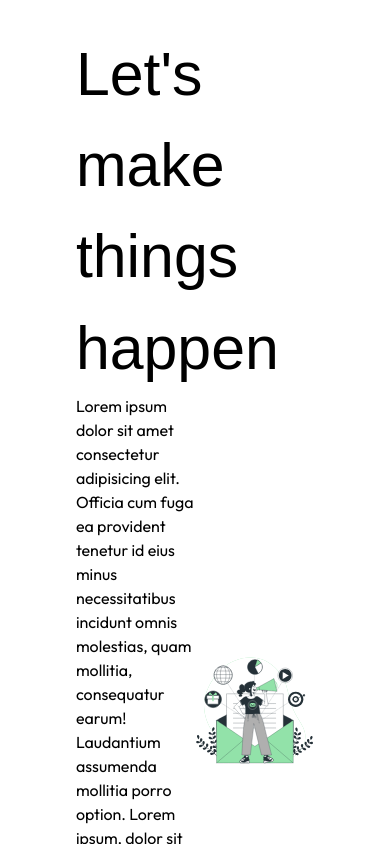
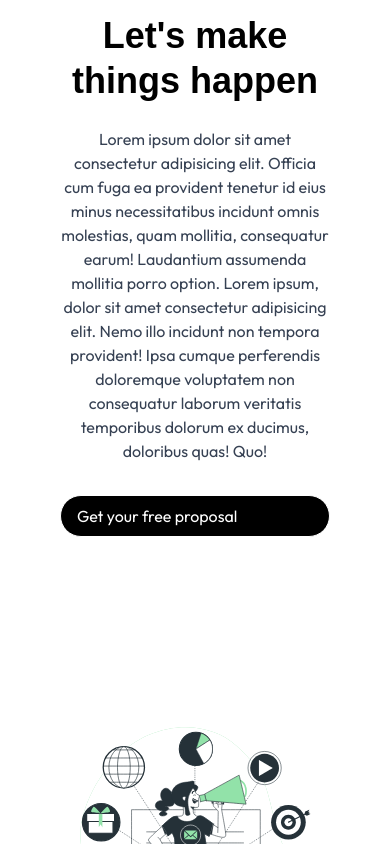
Before and after one commit to PaperNsalt/qoute-generator, a React (Vite) app: page /#/ in a window 390 px wide. Shown: the part 3580-4424 px from the top of the page. Built offline with nearby package versions, Linux system fonts and the light colour scheme; a web font is replaced by a local one.

Commit message:
responsive in homepage section (5)

```diff
--- a/src/pages/HomePage.jsx
+++ b/src/pages/HomePage.jsx
@@ -227,11 +227,27 @@ function HomePage() {
       </section>
 
  <section>
-        <div className="grid grid-cols-2 p-10">
-          <div className="flex flex-col justify-evenly items-start">
-            <h1 className="text-[3.8rem]">Let's make things happen</h1>
+  {/* 1. grid-cols-1: Single column layout for mobile.
+    2. md:grid-cols-2: Two-column layout for medium screens (tablets/desktops) and up.
+    3. gap-8: Adds space between the text and the animation when stacked.
+    4. p-6 md:p-10: Reduces padding on mobile to save space.
+  */}
+  <div className="grid grid-cols-1 md:grid-cols-2 gap-8 md:gap-0 p-6 md:p-10">
 
-            <p>
+    {/* Text Container */}
+    <div className="flex flex-col justify-center md:justify-evenly md:items-center">
+
+      {/* Typography Adjustments:
+         - text-4xl: Smaller, readable heading for mobile.
+         - lg:text-[3.8rem]: Original large size for large screens.
+         - leading-tight: Improves readability of the heading.
+      */}
+      <h1 className="text-4xl text-center lg:text-[3.8rem] leading-tight font-bold mb-6 md:mb-0">
+        Let's make things happen
+      </h1>
+
+      {/* Paragraph: Added standard text size for mobile and margin for spacing */}
+      <p className="text-base text-center md:text-lg text-gray-700 mb-8 md:mb-0">
         Lorem ipsum dolor sit amet consectetur adipisicing elit. Officia
         cum fuga ea provident tenetur id eius minus necessitatibus
         incidunt omnis molestias, quam mollitia, consequatur earum!
@@ -245,7 +261,8 @@ function HomePage() {
       <ButtonLink label="Get your free proposal" />
     </div>
 
-          <div className="flex justify-center items-center">
+    {/* Animation Container */}
+    <div className="flex justify-center items-center mt-8 md:mt-0">
       <QuoteAnimation />
     </div>
   </div>
```
Lines whose indentation alone changed are shown as unchanged.
